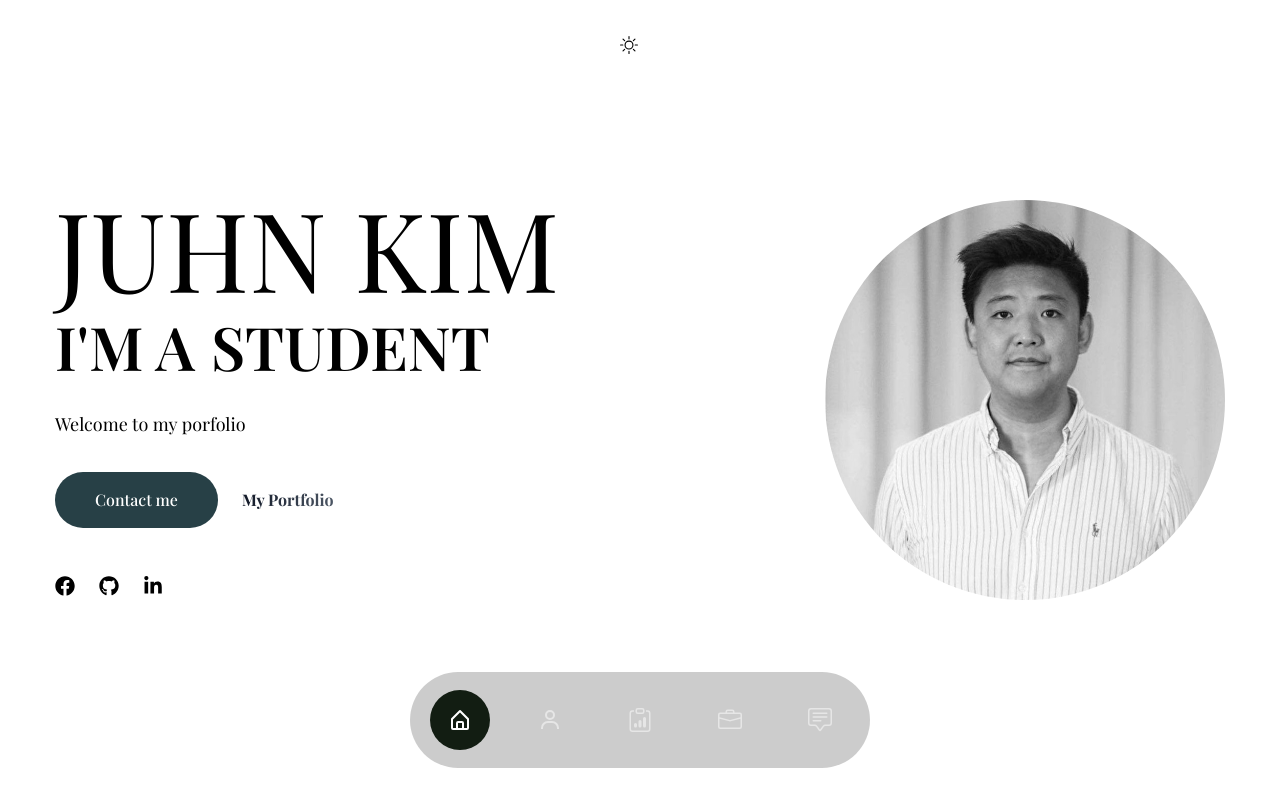
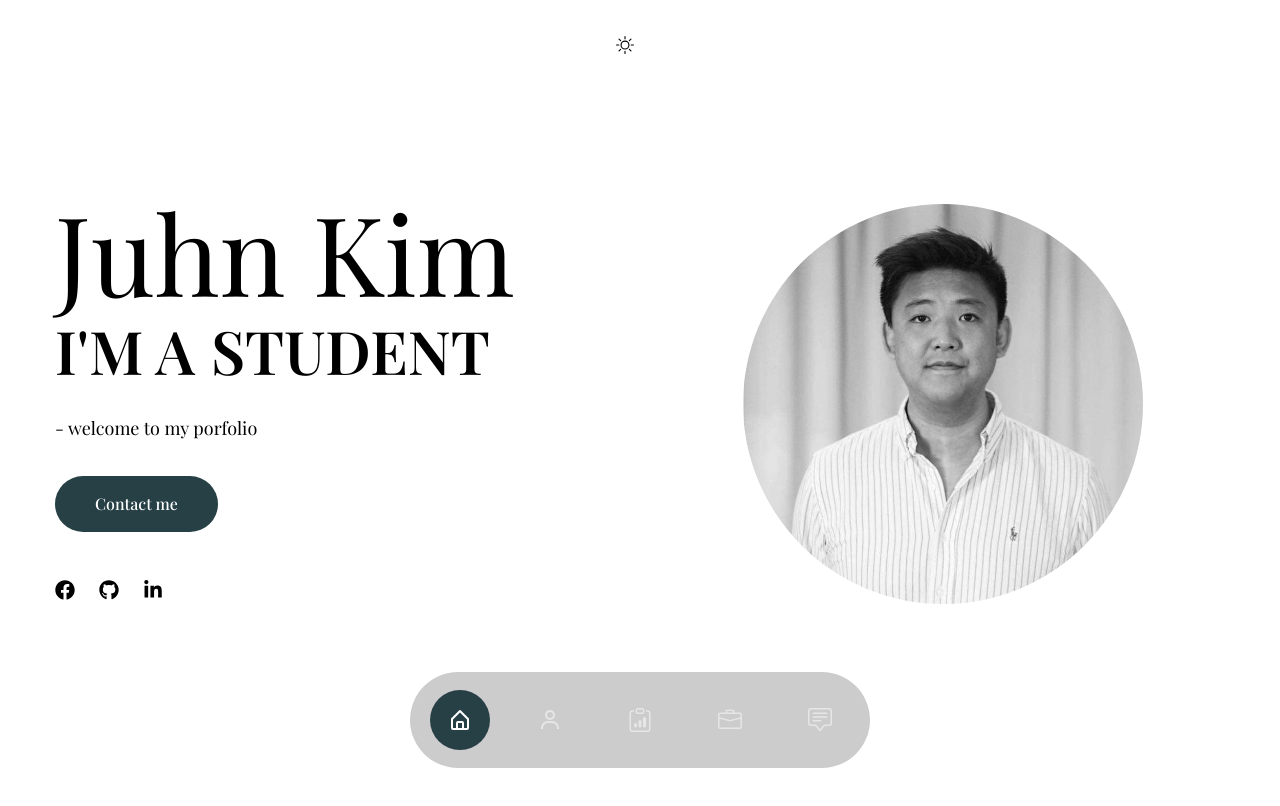
Before and after one commit to Juhniel/Portfolio-reactv2, a React (Vite) app: page / in a window 1280 px wide. Shown: the top 806 px of the page. Built offline with nearby package versions, Linux system fonts and the light colour scheme; a web font is replaced by a local one.

Commit message:
text animation

```diff
--- a/index.html
+++ b/index.html
@@ -12,7 +12,7 @@
     <meta name="viewport" content="width=device-width, initial-scale=1.0" />
     <title>J's Portfolio</title>
   </head>
-  <body class="dark:bg-gray-900 dark:text-white">
+  <body>
     <div id="root"></div>
     <script type="module" src="/src/main.jsx"></script>
   </body>
--- a/src/App.jsx
+++ b/src/App.jsx
@@ -27,7 +27,7 @@ export default function App() {
   }, [theme]);
 
   return(
-    <div className='bg-white bg-no-repeat bg-cover overflow-hidden dark:bg-black'>
+    <div className='bg-white bg-no-repeat bg-cover overflow-hidden dark:bg-zinc-900 dark:text-white'>
     <Header toggleTheme={handleThemeSwitch} theme={theme}/>
     <Banner />
     <Nav />
--- a/src/components/Banner.jsx
+++ b/src/components/Banner.jsx
@@ -9,8 +9,10 @@ import { TypeAnimation } from "react-type-animation";
 import { motion } from "framer-motion";
 
 import { fadeIn } from "../variants";
+import TextAnimation from "./TextAnimation";
 
 export default function Banner() {
+  const name = "Juhn Kim".split("");
   return (
     <section id="home" className="min-h-[85vh] lg:min-h-[78vh] flex items-center">
       <div className="container mx-auto">
@@ -18,7 +20,13 @@ export default function Banner() {
           {/* text */}
           <div className="flex-1 text-center font-tertiary lg:text-left">
             <h1 className="text-[55px] mb-6 font-light leading-[0.8] lg:text-[110px] text-black dark:text-white">
-              JUHN <span>KIM</span>
+              {name.map((letter, index) => {
+                return(
+                  <TextAnimation key={index}>
+                  {letter === " " ? "\u00A0" : letter}
+                </TextAnimation>
+                )
+              })}
             </h1>
             <div className="mb-6 text-[36px] lg:text-[60px] font-secondary font-semibold uppercase leading-[1]">
               <span className="mr-4 font-tertiary text-black dark:text-white">I'm A</span>
@@ -30,36 +38,34 @@ export default function Banner() {
                   "Developer",
                   2000,
                 ]}
-                speed={50}
-                className="text-black font-tertiary"
+                speed={30}
+                className="text-black font-tertiary dark:text-white"
                 wrapper="span"
                 repeat={Infinity}
               />
             </div>
             <p className="mb-8 max-w-lg mx-auto lg:mx-0 text-black dark:text-white">
-              Welcome to my porfolio
+              - welcome to my porfolio
             </p>
             <div className="flex max-w-max gap-x-6 items-center mb-12 mx-auto lg:mx-0">
               <button className="btn btn-lg">Contact me</button>
-              <a href="#" className="text-gradient btn-link">
-                My Portfolio
-              </a>
+
             </div>
             {/* Socials */}
             <div className="flex text-[20px] gap-x-6 max-w-max mx-auto lg:mx-0">
               <a href="#">
-                <FaFacebook color="black"/>
+                <FaFacebook className="text-black dark:text-white"/>
               </a>
               <a href="#">
-                <FaGithub color="black"/>
+                <FaGithub className="text-black dark:text-white"/>
               </a>
               <a href="#">
-                <FaLinkedinIn color="black"/>
+                <FaLinkedinIn className="text-black dark:text-white"/>
               </a>
             </div>
           </div>
           {/* image */}
-          <div>
+          <div className="hidden lg:flex flex-1 max-w-[320px] lg:max-w-[482px] mx-auto">
             <img src={Selfie} className="w-[400px] rounded-full filter transition-all duration-300 grayscale hover:grayscale-0" alt="" />
           </div>
         </div>
--- /dev/null
+++ b/src/components/TextAnimation.jsx
@@ -0,0 +1,34 @@
+import { motion, useAnimationControls } from "framer-motion";
+import { useState } from "react";
+
+export default function TextAnimation({ children }) {
+  const controls = useAnimationControls();
+  const [isPlaying, setIsPlaying] = useState(false);
+
+  function rubberBand() {
+    controls.start({
+      transform: [
+        "scale3d(1, 1, 1)",
+        "scale3d(1.4, .55, 1)",
+        "scale3d(.75, 1.25, 1)",
+        "scale3d(1.25, .85, 1)",
+        "scale3d(.9, 1.05, 1)",
+        "scale3d(1, 1, 1)",
+      ],
+    });
+    setIsPlaying(true);
+  }
+
+  return (
+    <motion.span
+      animate={controls}
+      onMouseOver={() => {
+        if (!isPlaying)
+        rubberBand()
+      }}
+      onAnimationComplete={() => setIsPlaying(false)}
+    >
+      {children}
+    </motion.span>
+  );
+}
--- a/src/components/ThemeToggle.jsx
+++ b/src/components/ThemeToggle.jsx
@@ -5,7 +5,7 @@ export default function ThemeToggle({ toggleTheme, theme }) {
   return (
     <button
       onClick={toggleTheme}
-      className="w-12 h-6 rounded-full p-1 bg-white dark:bg-gray-900 relative transition-colors duration-500 ease-in focus:outline-none focus:ring-2 focus:ring-white dark:focus:ring-white focus:border-transparent"
+      className="w-14 h-7 rounded-full p-1 bg-white dark:bg-gray-900 relative transition-colors duration-500 ease-in focus:outline-none focus:ring-2 focus:ring-white dark:focus:ring-white focus:border-transparent"
     >
       <BsSun
         color="black"
@@ -14,7 +14,7 @@ export default function ThemeToggle({ toggleTheme, theme }) {
         }`}
       />
       <BsMoonStars
-        color="black"
+
         className={`absolute top-1 right-1 transition-opacity duration-300 ease-out ${
           theme === "dark" ? "opacity-100" : "opacity-0"
         }`}
--- a/src/index.css
+++ b/src/index.css
@@ -6,13 +6,12 @@
   background-color: #274046
 }
 
-.btn:hover {
-  background-color: #18272b;
+.active {
+  background-color: #274046;
 }
 
-
-.active {
-  background-color: rgb(18, 29, 18);
+span {
+  display: inline-block;
 }
 
 .active {
```
